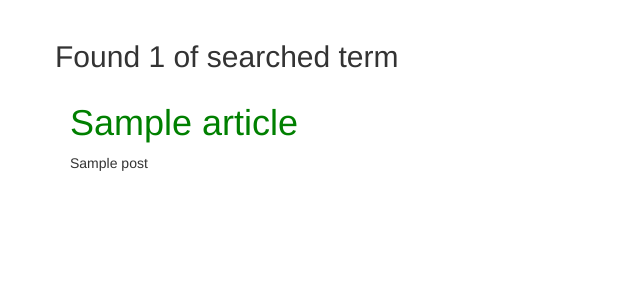
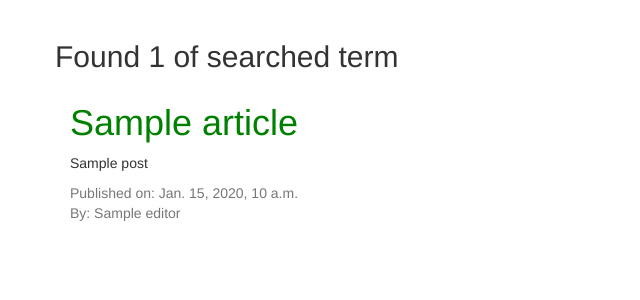
Before and after one commit to MungaiKeren/m-tribune, a Django app: template news/templates/all-news/search.html in a window 1280 px wide. Shown: the part 52-352 px from the top of the page, without its empty margins (0-640 px from the left). Run offline with Django 3.2, Linux system fonts and the light colour scheme; the template is opened without the code that fills it: most values are stand-ins (such as "Sample title", 1, 10 or a date in 2020); some libraries are stand-ins or nearby versions.

Commit message:
This commit displays searched items

```diff
--- a/news/templates/all-news/past-news.html
+++ b/news/templates/all-news/past-news.html
@@ -11,6 +11,11 @@
         <div class="col-xs-6 col-sm-6 col-lg-6 col-md-8">
             <h2 class="text-center">{{ news_item.title }}</h2>
             <p class="text-center">{{news_item.post}}</p>
+            <p class="text-muted">
+                Published on: {{news_item.pub_date}}
+                <br>
+                By: {{news_item.editor}} ft {{news_item.tags}}
+            </p>
         </div>
         <div class="col-md-2"></div>
     </div>
--- a/news/templates/all-news/search.html
+++ b/news/templates/all-news/search.html
@@ -14,6 +14,11 @@
         <div class=" col-sm-6 col-md-3">
             <h1>{{article.title}}</h1>
             <p>{{article.post}}</p>
+            <p class="text-muted">
+                Published on: {{article.pub_date}}
+                <br>
+                By: {{article.editor}}
+            </p>
         </div>
         {% endfor %}
         {% endif %}
```
